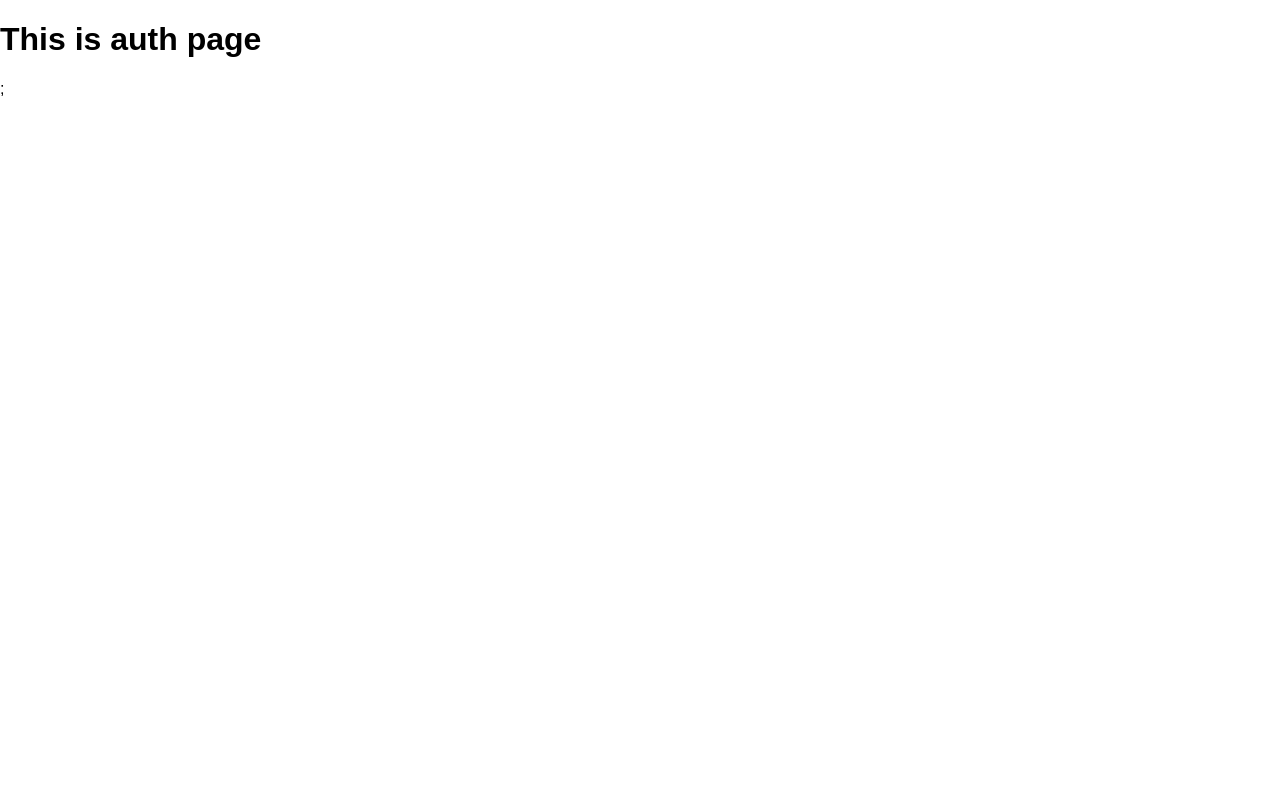
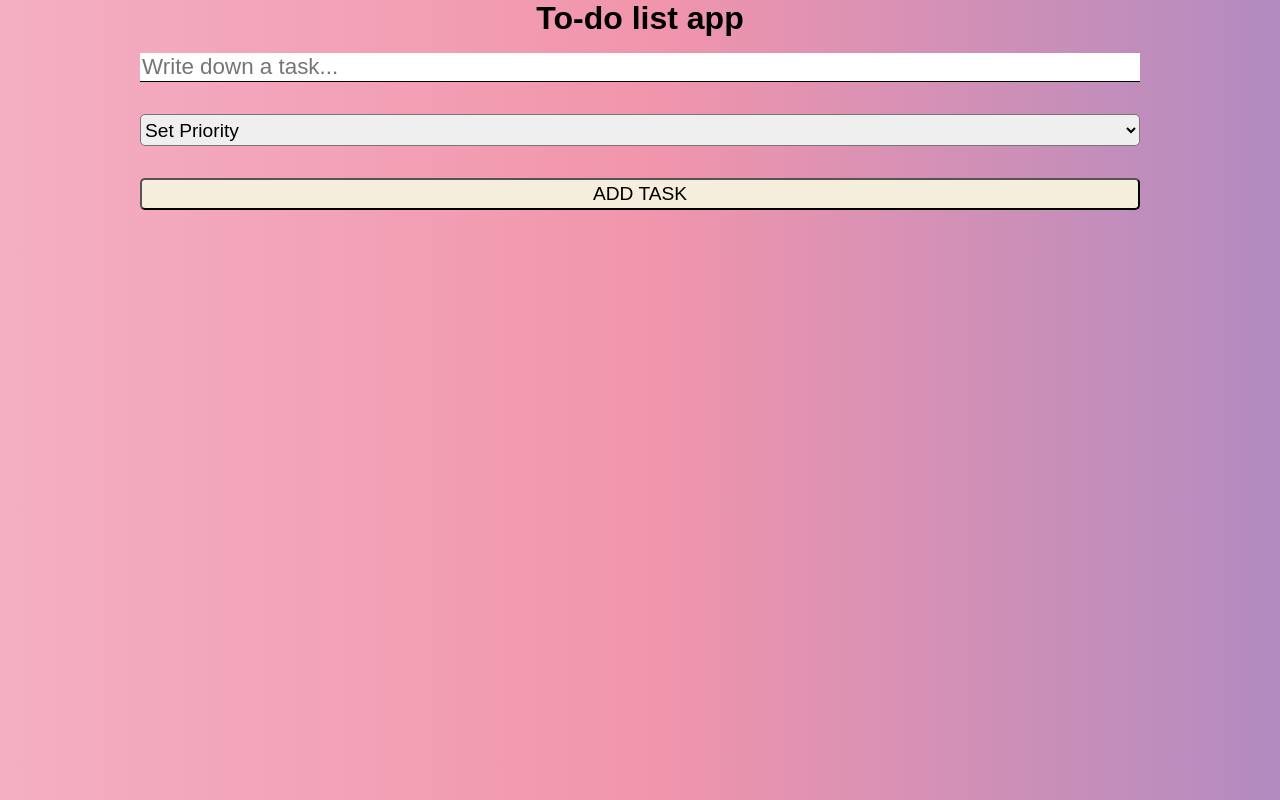
Before and after one commit to ViktorSnaer/to-do-CRUD-app, a React (Create React App) app: page / in a window 1280 px wide. Built offline with nearby package versions, Linux system fonts and the light colour scheme; no server answers; the database is empty.

Commit message:
added color-gradient background and styled auth

```diff
--- /dev/null
+++ b/src/App.module.css
@@ -0,0 +1,9 @@
+.App {
+  height: 100vh;
+  background-image: linear-gradient(
+    to right,
+    #f4afc2 0%,
+    #f195ac 51%,
+    #b28bc0 100%
+  );
+}
--- a/src/App.tsx
+++ b/src/App.tsx
@@ -1,10 +1,23 @@
 import Auth from "./Auth";
 import MainPage from "./MainPage";
+import styled from "styled-components";
+import styles from "./App.module.css";
 
-const user = false;
+const AppComponent = styled.div`
+  margin: auto;
+  padding: 0;
+  height: 100vh;
+  background-color: #3e2c41;
+`;
+
+const user = true;
 
 function App() {
-  return <>{user ? <MainPage /> : <Auth />};</>;
+  return (
+    <AppComponent className={styles.App}>
+      {user ? <MainPage /> : <Auth />}
+    </AppComponent>
+  );
 }
 
 export default App;
--- a/src/Auth.tsx
+++ b/src/Auth.tsx
@@ -1,9 +1,48 @@
 import React from "react";
+import styled from "styled-components";
+import Button from "./components/shared/Button";
+
+const PageContainer = styled.div`
+  height: 100%;
+  max-width: 1000px;
+  min-width: 500px;
+  width: 30%;
+  margin: auto;
+  display: flex;
+  align-items: center;
+  justify-content: center;
+`;
+
+const AuthContainer = styled.div`
+  width: 100%;
+  height: 50vh;
+  border-radius: 10px;
+  display: flex;
+  flex-direction: column;
+  align-items: center;
+  justify-content: center;
+  background-color: #ffcbcb;
+`;
+
+const Title = styled.h1`
+  text-align: center;
+`;
+
+const ButtonContainer = styled.div`
+  display: flex;
+  justify-content: center;
+`;
 
 export default function Auth() {
   return (
-    <div>
-      <h1>This is auth page</h1>
-    </div>
+    <PageContainer>
+      <AuthContainer>
+        <Title>To Do App</Title>
+        <ButtonContainer>
+          <Button text={"Sign In with Google"}></Button>
+        </ButtonContainer>
+        <a href="/">Test Account</a>
+      </AuthContainer>
+    </PageContainer>
   );
 }
--- a/src/MainPage.tsx
+++ b/src/MainPage.tsx
@@ -14,8 +14,6 @@ import {
   deleteDoc,
   updateDoc,
 } from "firebase/firestore";
-
-//hello world
 
 const db = getFirestore(firebaseApp);
 const usersTasksRef = collection(db, "tasks");
@@ -58,18 +56,19 @@ function MainPage() {
     await updateDoc(taskDocument, { task });
   };
 
-  const App = styled.div`
+  const MainPage = styled.div`
     max-width: 1000px;
-    margin: auto;
-    padding: 1rem;
+    margin: 0 auto;
+    padding: 0;
   `;
 
   const Title = styled.h1`
     text-align: center;
+    margin: 0;
   `;
 
   return (
-    <App>
+    <MainPage>
       <Title>To-do list app</Title>
       <NewTask onAddTask={addTaskHandler} />
       <ToDoList
@@ -77,7 +76,7 @@ function MainPage() {
         onDeleteTask={taskDeleteHandler}
         onUpdateHandler={taskUpdateHandler}
       />
-    </App>
+    </MainPage>
   );
 }
 
--- /dev/null
+++ b/src/components/shared/Button.module.css
@@ -0,0 +1,28 @@
+.button {
+  background-image: linear-gradient(
+    to right,
+    #dad299 0%,
+    #b0dab9 51%,
+    #dad299 100%
+  );
+}
+.button {
+  margin: 10px;
+  padding: 15px 45px;
+  text-align: center;
+  font-size: 1.2rem;
+  transition: 1s;
+  background-size: 200% auto;
+  color: white;
+  box-shadow: 0 0 20px #eee;
+  border-radius: 10px;
+  display: block;
+  border: none;
+  cursor: pointer;
+}
+
+.button:hover {
+  background-position: right center; /* change the direction of the change here */
+  color: #fff;
+  text-decoration: none;
+}
--- /dev/null
+++ b/src/components/shared/Button.tsx
@@ -0,0 +1,9 @@
+import styles from "./Button.module.css";
+
+interface ButtonProps {
+  text: string;
+}
+
+export default function Button({ text }: ButtonProps) {
+  return <button className={styles.button}>{text}</button>;
+}
--- a/src/index.css
+++ b/src/index.css
@@ -1,7 +1,10 @@
 html {
   font-family: sans-serif;
+  margin: 0;
+  padding: 0;
 }
 
 body {
   margin: 0;
+  padding: 0;
 }
```
